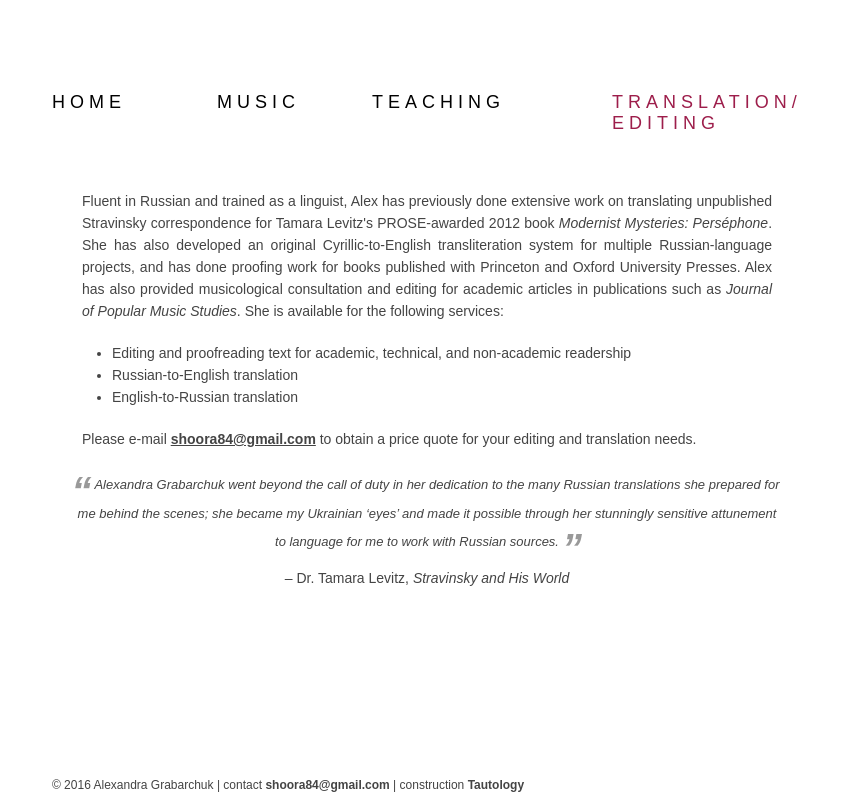
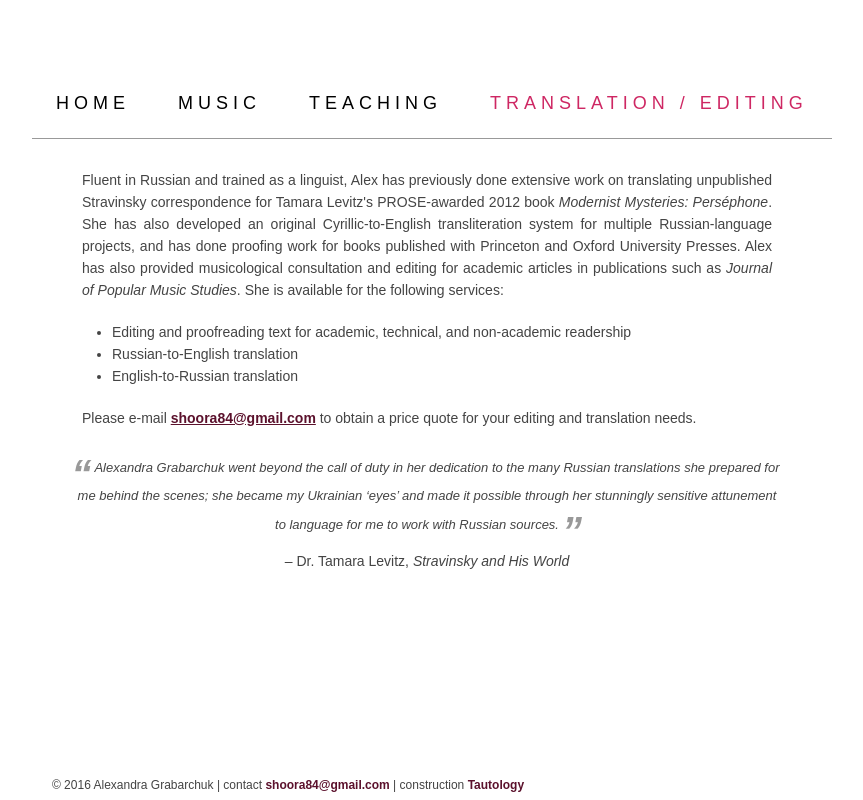
Before and after one commit to baxterross/alexandra, a PHP site: page /translation_editing in a window 1280 px wide; the page is wider, and only the part inside the window is pictured. Shown: that part, without its empty margins (352-1215 px from the left). Run offline with PHP 8.4, Linux system fonts and the light colour scheme.

Commit message:
reworking tab tranisitions

```diff
--- a/css/main.css
+++ b/css/main.css
@@ -15,12 +15,13 @@ a {
 	font-weight:bold;
 	color:inherit;
 	transition:opacity 200ms, color 200ms;
+	color: #5b112c;
 }
 a:hover {
-	opacity:.8;
+	color: #8d1b43;
 }
-a.active:hover {
-  opacity:1;
+a.active {
+	color: #ce2763;
 }
 
 /* left */
@@ -43,53 +44,55 @@ a.active:hover {
 			width:100%;
 		}
 
-.home {
-	z-index:4;
+
+.nav {
+	padding-bottom: 10px;
 }
-	.home .menuLink {
-		left:20px;
+.nav:after {
+	content: "";
+	display: block;
+	clear: both;
 }
-.first {
-	z-index:3;
-}
-	.first .menuLink {
-		left:185px;
-	}
-.second {
-	z-index:2;
-}
-	.second .menuLink {
-		left:340px;
-	}
-.third {
-	z-index:1;
-}
-	.third .menuLink {
-		left:580px;
+	.menuLink {
+		padding: 16px 24px 24px;
+		display: block;
+		float: left;
+		text-decoration:none;
+		color:#000;
+		text-transform:uppercase;
+		font-weight:normal;
+		font-size:18px;
+		letter-spacing:5px;
+		border-bottom: 1px solid #999;
 	}
 
 #right {
 	float:right;
-	height:80%;
+	height:88%;
 	width:70%;
-	padding:10% 0;
+	padding:6% 0;
 }
+
 	.contentWrapper {
 		width:100%;
 		position:absolute;
 	}
-		.contentDrawer {
-			display:none;
+	.contentWrapper.visible {
+		z-index: 10;
 	}
 		.contentInner {
 			margin:0 0 0 40px;
 			height:500px;
 			width:710px;
 			opacity:0;
-				filter:alpha(opacity=0);
 			text-align:justify;
 			line-height:22px;
 			overflow:hidden;
+			opacity: 0;
+			transition: opacity 300ms;
+		}
+		.visible .contentInner {
+			opacity: 1
 		}
 			.contentInner p {
 				margin:20px 10px 5px;
@@ -144,24 +147,11 @@ a.active:hover {
 				.contentInner .mixed .video {
 					max-height:100px;
 				}
-		.menuLink {
-			position:relative;
-			top:-36px;
-			text-decoration:none;
-			color:#000;
-			text-transform:uppercase;
-			font-weight:normal;
-			font-size:18px;
-			letter-spacing:5px;
-		}
-		.menuLink.active {
-      color: #9d1e4b;
-		}
 
 .quotes {
   white-space: normal;
   position: relative;
-  padding-top: 16px;
+  padding-top: 20px;
 }
 .attribution {
 	margin-top: 10px;
@@ -231,7 +221,6 @@ a.active:hover {
 ul.menu {
 	margin:0 40px 10px;
 	padding:10px 30px;
-	border-top:1px solid #999;
 	text-align:center;
 }
 	ul.menu li {
--- a/home.php
+++ b/home.php
@@ -1,6 +1,4 @@
 <div class="contentWrapper home" page="home">
-	<a class="menuLink" href="home">Home</a>
-	<div class="contentDrawer">
 	<div class="contentInner">
 		<p>
 			 Alexandra Grabarchuk, PhD, is a Ukrainian-born musicologist and performer. She received her doctorate from UCLA in 2015, supported by an Alvin H. Johnson AMS 50 Dissertation Fellowship Award and a UCLA Dissertation Year Fellowship. Her forthcoming chapter on Soviet progressive rock will appear in Prog Rock in Europe: Overview of a Persistent Musical Style alongside the work of Allan Moore and Franco Fabbri. This edition will be published by Editions Universitaires de Dijon in 2016. In addition to her academic pursuits, Alex also works as a score reader for the Metropolitan Opera's live HD broadcasts.
@@ -10,4 +8,3 @@
 		</div>
 	</div>
 </div>
-</div>
--- a/index.php
+++ b/index.php
@@ -36,6 +36,7 @@ else
 			</div>
 		</div>
 		<div id="right">
+			<?php include(TEMPLATE_NAV); ?>
 			<?php include(TEMPLATE_HOME); ?>
 			<?php include(TEMPLATE_MUSIC); ?>
 			<?php include(TEMPLATE_TEACHING); ?>
--- a/music.php
+++ b/music.php
@@ -1,21 +1,15 @@
 <div class="contentWrapper first" page="performance">
-	<a class="menuLink" href="performance">Music</a>
-	<div class="contentDrawer">
 	<div class="contentInner">
 		<div id="performance">
 			<ul class="menu">
 				<li>
 					<a href="javascript:void(0);" class="accordionTrigger" accordion="conducting">Conducting</a>
 				</li>
-					<li>
-					|
-					</li>
+				<li>|</li>
 				<li>
 					<a href="javascript:void(0);" class="accordionTrigger" accordion="singing">Singing</a>
 				</li>
-					<li>
-					|
-					</li>
+				<li>|</li>
 				<li>
 					<a href="javascript:void(0);" class="accordionTrigger" accordion="piano">Piano</a>
 				</li>
@@ -102,4 +96,3 @@
 		</div>
 	</div>
 </div>
-</div>
--- /dev/null
+++ b/nav.php
@@ -0,0 +1,6 @@
+<div class="nav">
+	<a class="menuLink" href="home">Home</a>
+	<a class="menuLink" href="performance">Music</a>
+	<a class="menuLink" href="teaching">Teaching</a>
+	<a class="menuLink" href="translation_editing">Translation / Editing</a>
+</div>
--- a/teaching.php
+++ b/teaching.php
@@ -1,6 +1,4 @@
 <div class="contentWrapper second" page="teaching">
-	<a class="menuLink" href="teaching">Teaching</a>
-	<div class="contentDrawer">
 	<div class="contentInner">
 		<div id="teaching">
 			<p>
@@ -29,4 +27,3 @@
 		</div>
 	</div>
 </div>
-</div>
--- a/templates.php
+++ b/templates.php
@@ -1,5 +1,6 @@
 <?php
 
+define('TEMPLATE_NAV', ROOT.'/nav.php');
 define('TEMPLATE_HOME', ROOT.'/home.php');
 define('TEMPLATE_MUSIC', ROOT.'/music.php');
 define('TEMPLATE_TEACHING', ROOT.'/teaching.php');
--- a/translation_editing.php
+++ b/translation_editing.php
@@ -1,6 +1,4 @@
 <div class="contentWrapper third" page="translation_editing">
-	<a class="menuLink" href="translation_editing">Translation/<br />Editing</a>
-	<div class="contentDrawer">
 	<div class="contentInner">
 		<div id="translation_editing">
 			<p>
@@ -28,4 +26,3 @@
 		</div>
 	</div>
 </div>
-</div>
```
Also changed, not shown: js/main.js (+50 -28 lines). Lines whose indentation alone changed are shown as unchanged.
